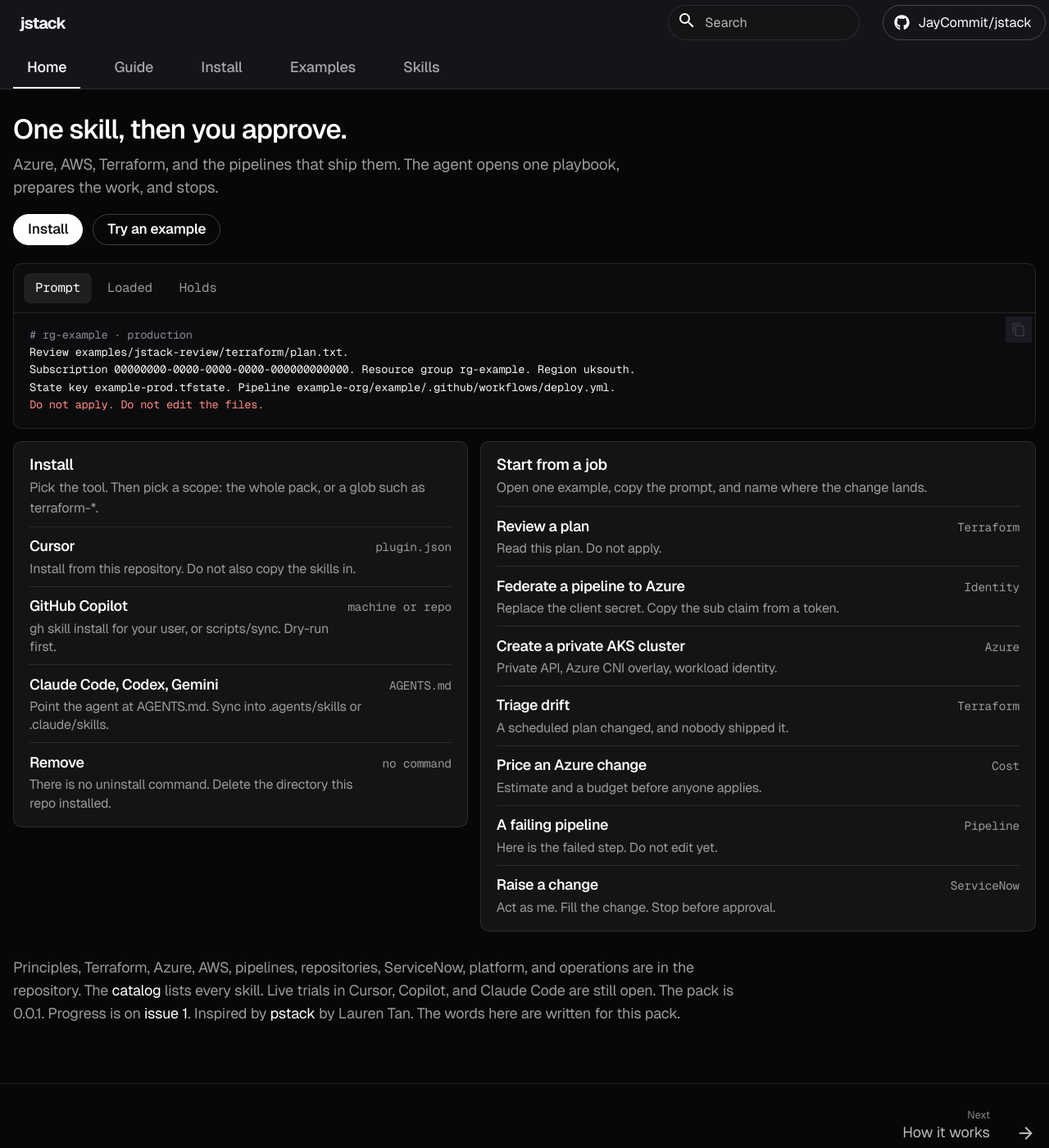
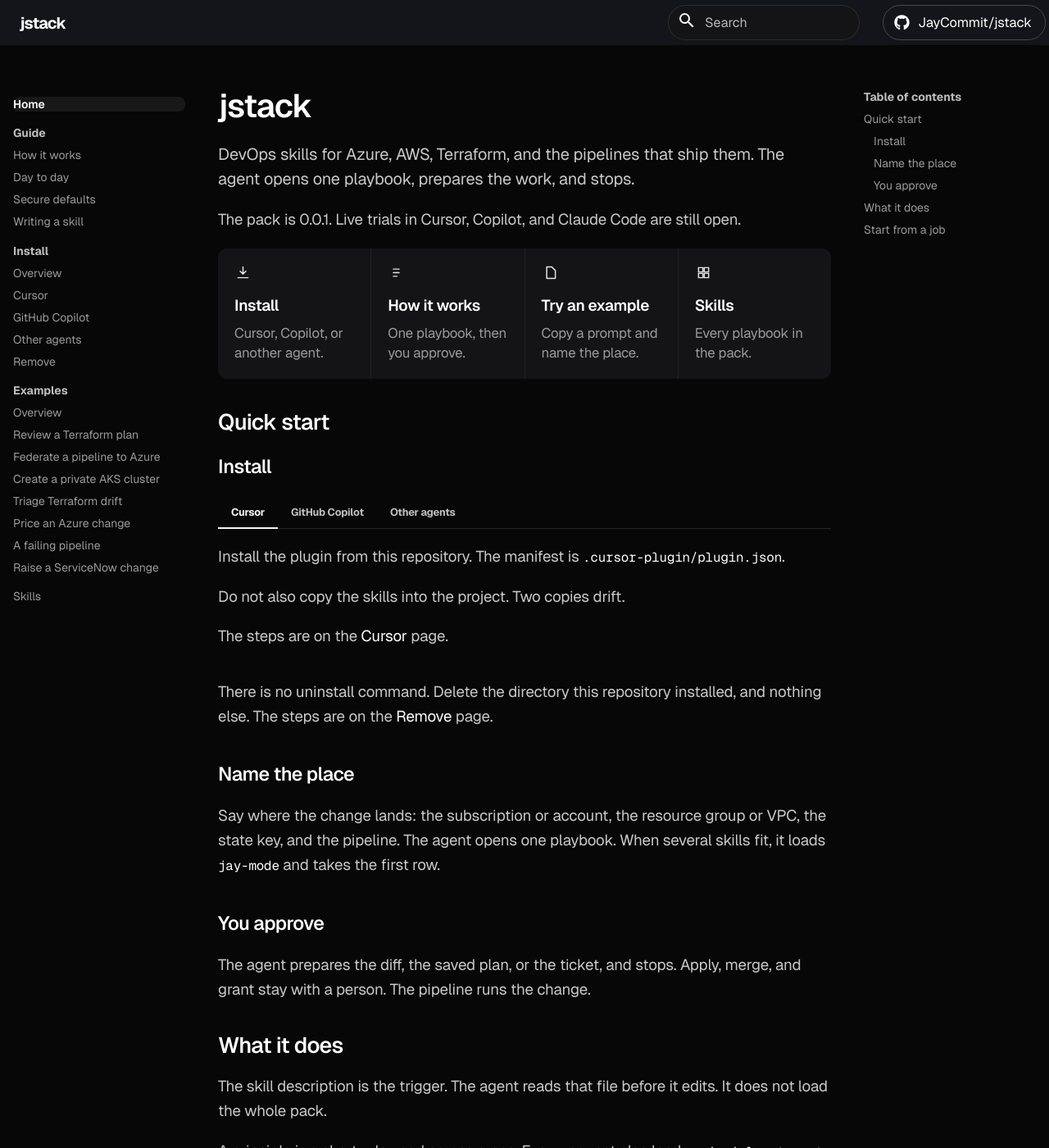
Before and after one commit to JayCommit/jstack, an MkDocs documentation site: the page built from site/index.md, in a window 1280 px wide and 1400 px high. Shown: the whole window at 82% size. Built offline with MkDocs 1.6.1 and Material for MkDocs 9.7.7, drawn with Linux system fonts in a browser that asks for light colours; comment, search, counter and statistics services are not loaded; some of the changed text lies outside the part shown.

Commit message:
Turn the docs home into a documentation page.
A sidebar, a title, a quick start, and links into the pack replace the custom panel.

```diff
--- a/mkdocs.yml
+++ b/mkdocs.yml
@@ -14,8 +14,7 @@ theme:
     primary: black
     accent: indigo
   features:
-    - navigation.tabs
-    - navigation.tabs.sticky
+    - navigation.sections
     - navigation.instant
     - navigation.instant.progress
     - navigation.tracking
```
Also changed, not shown: CHANGELOG.md (+1 -1 lines), site/index.md, site/stylesheets/extra.css.
